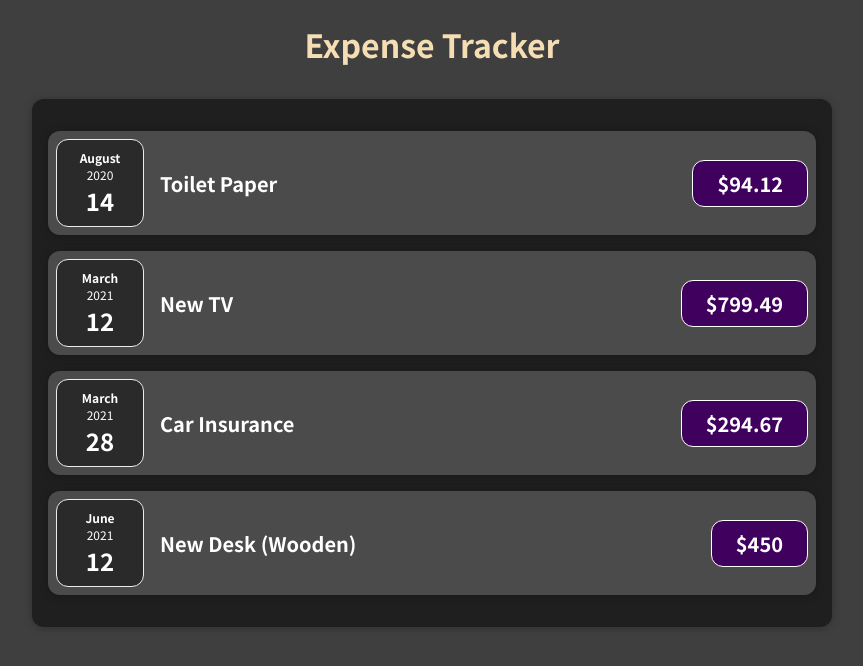
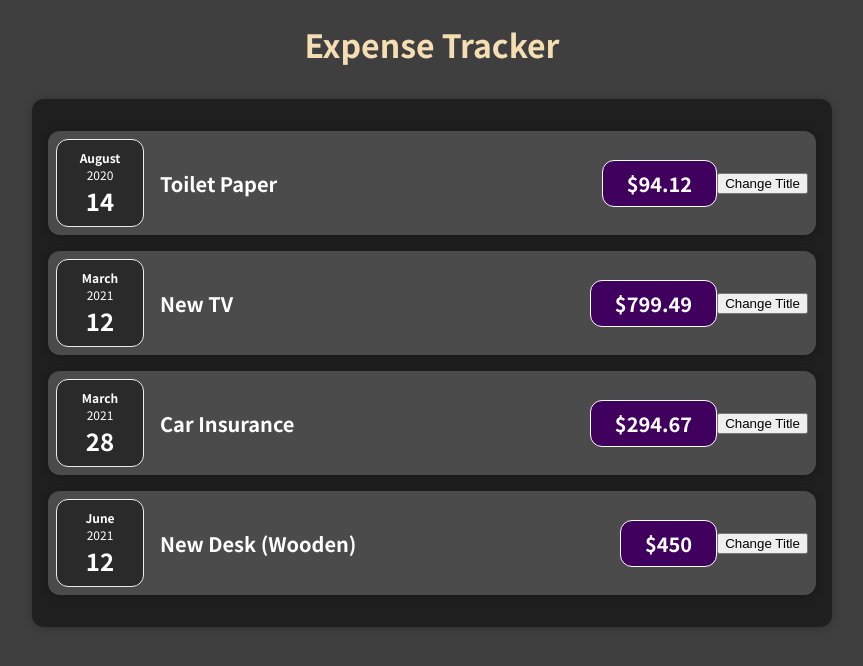
Before and after one commit to gogi999/react-basics, a React (Create React App) app: page / in a window 1280 px wide. Shown: the top 666 px of the page, without its empty margins (208-1071 px from the left). Built offline with nearby package versions, Linux system fonts and the light colour scheme.

Commit message:
Working with state - useState hook

```diff
--- a/src/components/Expenses/ExpenseItem.js
+++ b/src/components/Expenses/ExpenseItem.js
@@ -1,18 +1,28 @@
 import './ExpenseItem.css';
 
-import React from 'react';
+import React, { useState } from 'react';
 
 import Card from '../UI/Card';
 import ExpenseDate from './ExpenseDate';
 
 function ExpenseItem({ amount, date, title }) {
+    const [changedTitle, setChangedTitle] = useState(title);
+
+    const changeTitleHandler = () => {
+        setChangedTitle('Updated');
+        console.log(changedTitle);
+    }
+
     return (
         <Card className="expense-item">
             <ExpenseDate date={date} />
             <div className="expense-item__description">
-                <h2>{title}</h2>
+                <h2>{changedTitle}</h2>
                 <div className="expense-item__price">${amount}</div>
             </div>
+            <button onClick={changeTitleHandler}>
+                Change Title
+            </button>
         </Card>
     );
 }
```
